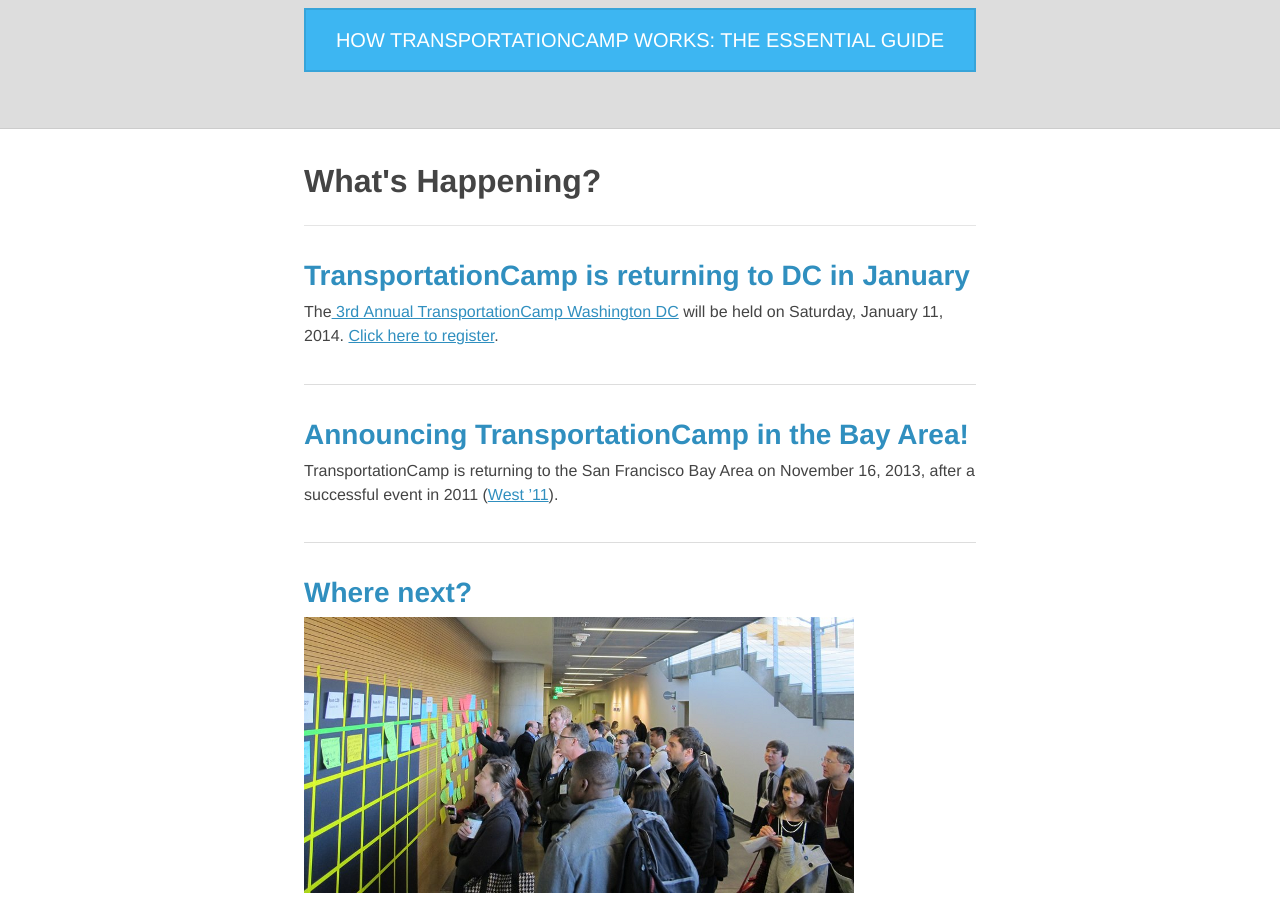
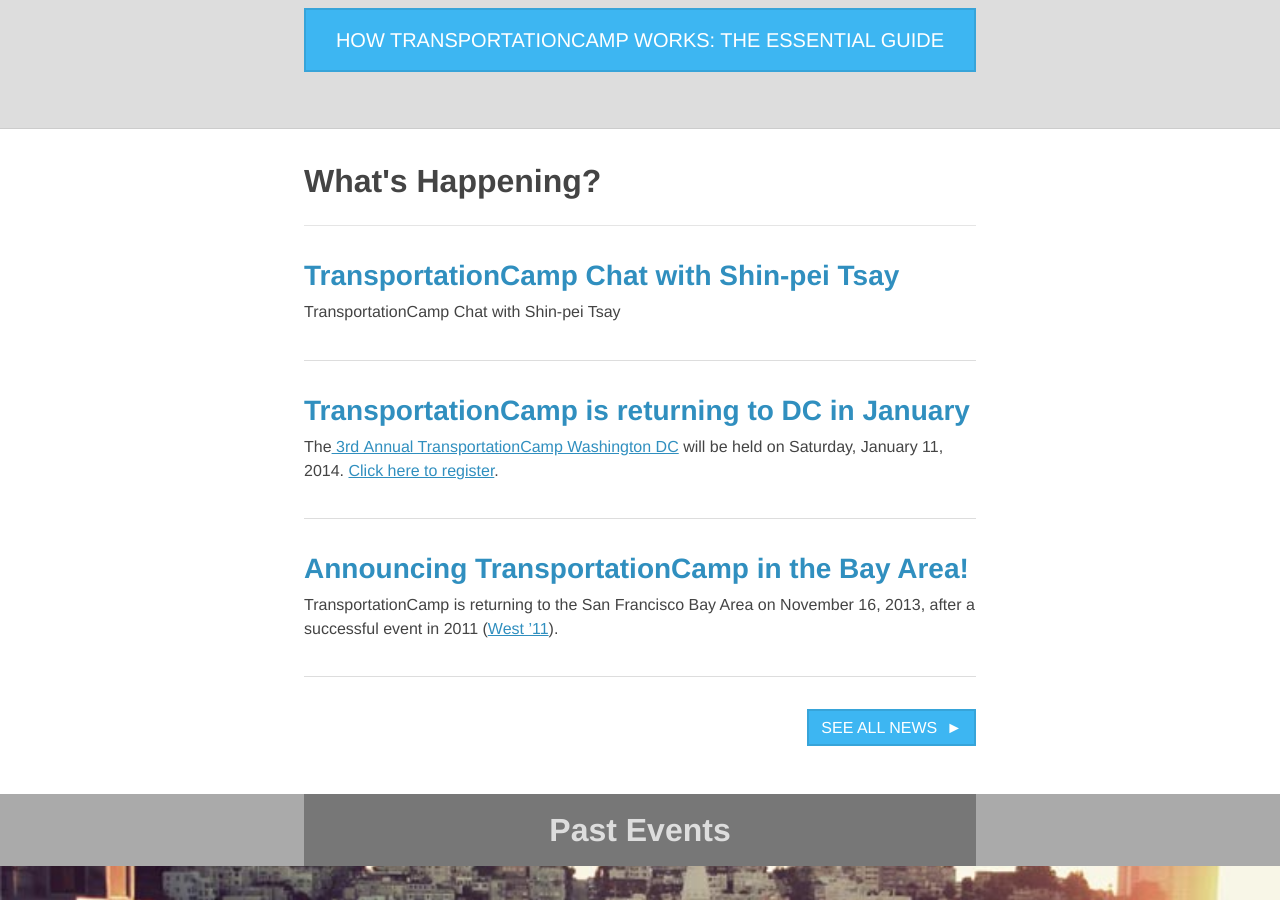
Before and after one commit to transpocamp/transportationcamp.org, a Jekyll site: the page built from index.html, in a window 1280 px wide and 900 px high, scrolled down 1528 px. Built offline with Jekyll 4.4.1, drawn with Linux system fonts in a browser that asks for light colours; nearby versions of some CDN libraries; Markdown is read by kramdown in place of the engine named in the settings; a file with an impossible date is left out.

Commit message:
Fix meta data

```diff
--- a/_posts/2013-12-09-shin-pei-tsay.md
+++ b/_posts/2013-12-09-shin-pei-tsay.md
@@ -1,7 +1,13 @@
 ---
-published: false
+author: Ellen McDermott
+comments: false
+date: 2013-12-09 14:36:38-05:00
+layout: post
+slug: transportationcamp-chat-with-shin-pei-tsay
+title: TransportationCamp Chat with Shin-pei Tsay
+categories:
+- Latest News
 ---
-
 TransportationCamp Chat with Shin-pei Tsay
 
 As TransportationCamp DC approaches, we’re reaching out to leaders and thinkers in transportation and technology, and asking them about what is interesting and important in the field right now. Last week, I spoke with  Shin-pei Tsay, director of research and development at TransitCenter.
```
